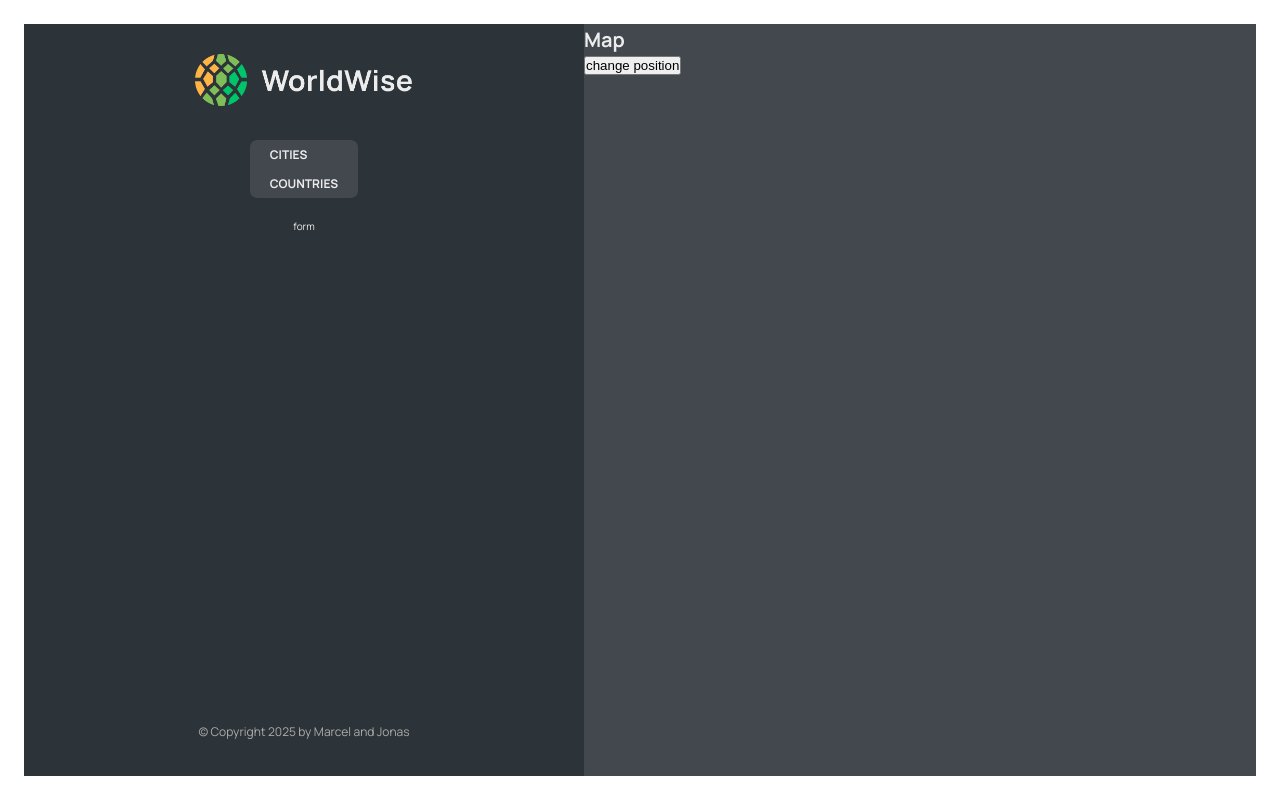
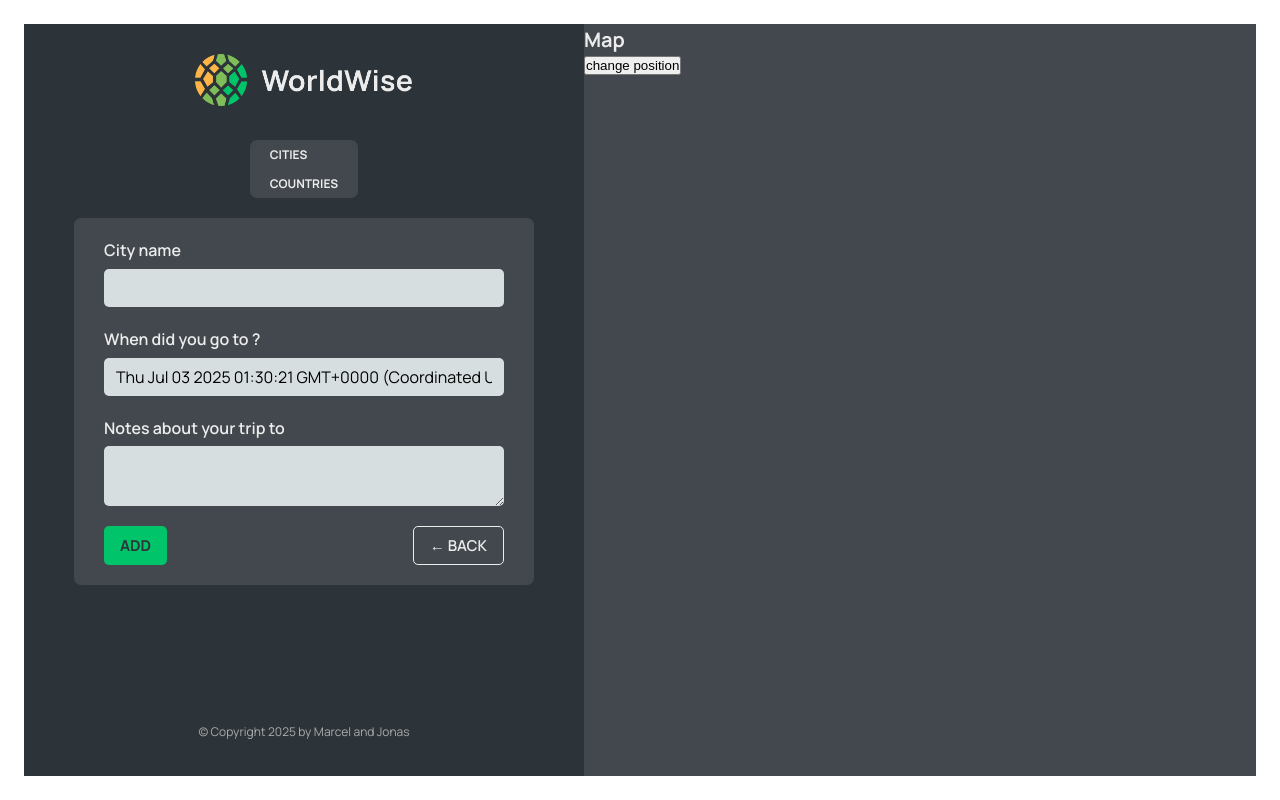
Before and after one commit to mdxramos64136/worldwise, a React (Vite) app: page /app/form in a window 1280 px wide. Built offline with nearby package versions, Linux system fonts and the light colour scheme; data requests are answered from the project's data file.

Commit message:
set programatic navigation in Form.jsx

```diff
--- a/src/App.jsx
+++ b/src/App.jsx
@@ -10,6 +10,7 @@
 import CityList from "./components/CityList";
 import CountryList from "./components/CountryList";
 import City from "./components/City";
+import Form from "./components/Form";
 
 const BASE_URL = "http://localhost:8000";
 
@@ -58,7 +59,7 @@
             path="countries"
             element={<CountryList cities={cities} isLoading={isLoading} />}
           />
-          <Route path="form" element={<p>form</p>} />
+          <Route path="form" element={<Form />} />
         </Route>
         <Route path="login" element={<Login />} />
         <Route path="*" element={<PageNotFound />} />
--- /dev/null
+++ b/src/components/Button.jsx
@@ -0,0 +1,16 @@
+import styles from "./Button.module.css";
+
+//type string to conditionaly add CSS class (= className)
+//children prop so that we can pass in some content
+//type will be sent as parameter in the component that call this Button comp.
+// (Form.jsx).
+// To pass 2 class names in CSS module we need to create a template literal `${}
+function Button({ children, onClick, type }) {
+  return (
+    <button onClick={onClick} className={`${styles.btn} ${styles[type]}`}>
+      {children}
+    </button>
+  );
+}
+
+export default Button;
--- a/src/components/Button.module.css
+++ b/src/components/Button.module.css
@@ -18,7 +18,7 @@
 .back {
   font-weight: 600;
   background: none;
-  border: 1px solid currentColor;
+  border: 1px solid currentColor; /*same color of tthe prop 'color' applied*/
 }
 
 .position {
--- a/src/components/CountryList.jsx
+++ b/src/components/CountryList.jsx
@@ -33,7 +33,7 @@
     <div>
       <ul className={styles.countriesList}>
         {countries.map((country) => (
-          <CountryItem country={country} />
+          <CountryItem country={country} key={country.country} />
         ))}
       </ul>
     </div>
--- a/src/components/Form.jsx
+++ b/src/components/Form.jsx
@@ -1,8 +1,9 @@
 // "https://api.bigdatacloud.net/data/reverse-geocode-client?latitude=0&longitude=0"
 
 import { useState } from "react";
-
 import styles from "./Form.module.css";
+import Button from "./Button";
+import { useNavigate } from "react-router-dom";
 
 export function convertToEmoji(countryCode) {
   const codePoints = countryCode
@@ -17,6 +18,8 @@
   const [country, setCountry] = useState("");
   const [date, setDate] = useState(new Date());
   const [notes, setNotes] = useState("");
+
+  const navigate = useNavigate();
 
   return (
     <form className={styles.form}>
@@ -49,8 +52,15 @@
       </div>
 
       <div className={styles.buttons}>
-        <button>Add</button>
-        <button>&larr; Back</button>
+        <Button type="primary">Add</Button>
+        <Button
+          type="back"
+          onClick={(e) => {
+            e.preventDefault();
+            navigate(-1);
+          }}>
+          &larr; Back
+        </Button>
       </div>
     </form>
   );
--- a/src/components/Map.jsx
+++ b/src/components/Map.jsx
@@ -1,7 +1,8 @@
-import { useSearchParams } from "react-router-dom";
+import { useNavigate, useSearchParams } from "react-router-dom";
 import styles from "./Map.module.css";
 
 function Map() {
+  const navigate = useNavigate();
   const [searchParams, setSearchParams] = useSearchParams();
 
   // accessing the data:
@@ -10,7 +11,7 @@
 
   console.log(`Testando lat: ${lat}`);
   return (
-    <div className={styles.mapContainer}>
+    <div className={styles.mapContainer} onClick={() => navigate("form")}>
       <h1>Map</h1>
       <h2>{lat}</h2>
       <h2>{lng}</h2>
```
